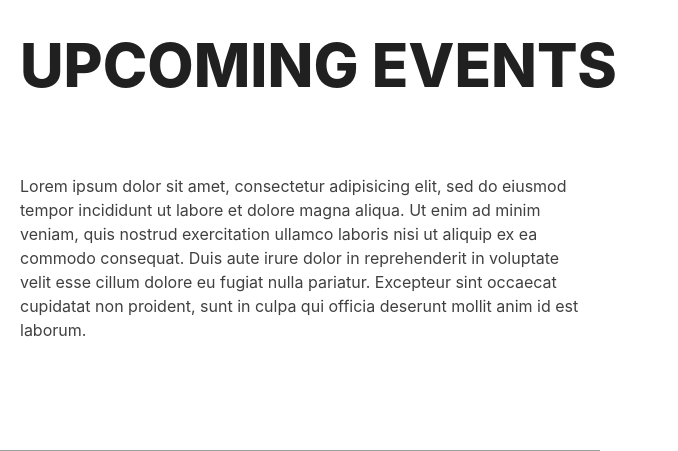
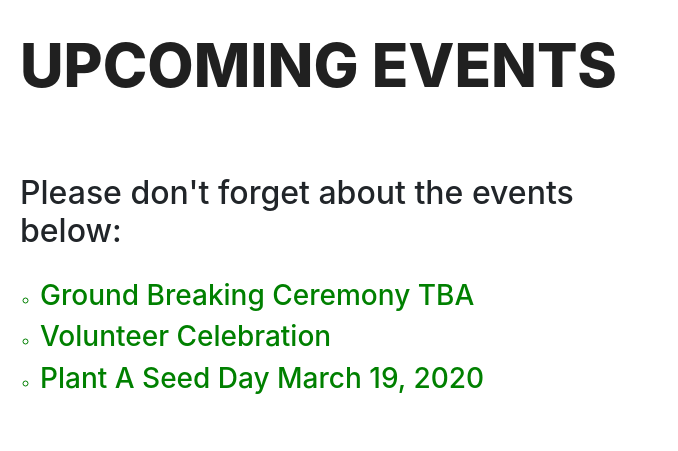
Before and after one commit to Ebubeukeka/Free_Harvest_Day, a Django app: page / in a window 1280 px wide. Shown: the top 451 px of the page, without its empty margins (0-678 px from the left). Run offline with Django 3.2, Linux system fonts and the light colour scheme; parts of the project's set-up code (start-up, migrations or seed data) failed here and were passed over; some libraries are stand-ins or nearby versions; grey boxes are pictures that could not be loaded.

Commit message:
edited the events page

```diff
--- a/apps/free_harvest_day_app/templates/events.html
+++ b/apps/free_harvest_day_app/templates/events.html
@@ -25,11 +25,13 @@
     <br>
 
     <div class="has-animation animation-rtl" data-delay="1000">
-        <p class="text">Lorem ipsum dolor sit amet, consectetur adipisicing elit, sed do eiusmod tempor incididunt ut
-            labore et dolore magna aliqua. Ut enim ad minim veniam, quis nostrud exercitation ullamco laboris nisi ut
-            aliquip ex ea commodo consequat. Duis aute irure dolor in reprehenderit in voluptate velit esse cillum
-            dolore eu fugiat nulla pariatur. Excepteur sint occaecat cupidatat non proident, sunt in culpa qui officia
-            deserunt mollit anim id est laborum.</p>
+        <p class="text h2">Please don't forget about the events below:</p>
+        <ul style="list-style-type: circle; color: green;">
+            <li><h3>Ground Breaking Ceremony TBA</h3></li>
+            <li><h3>Volunteer Celebration</h3></li>
+            <li><h3>Plant A Seed Day March 19, 2020</h3></li>
+        </ul>
+
     </div>
     <br>
     <br>
```
